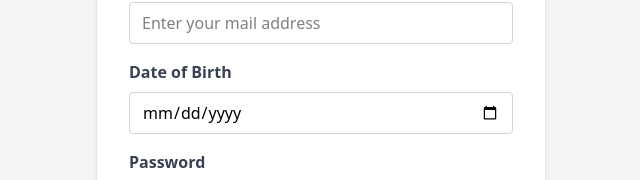
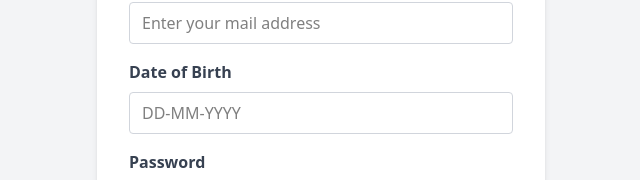
Before and after one commit to vikramkumar311/capstoneProject, a React (Vite) app: page /signup in a window 1280 px wide. Shown: the part 388-568 px from the top of the page, without its empty margins (319-959 px from the left). Built offline with nearby package versions, Linux system fonts and the light colour scheme.

Commit message:
date format

```diff
--- a/src/api/loginAuth.js
+++ b/src/api/loginAuth.js
@@ -1,7 +1,7 @@
 import axios from "axios";
 import { email } from "zod";
 
-const API_URL = "https://reqres.in/api"; // login api
+const API_URL = ""; // paste your login api
 
 export async function loginUser(data, navigate, setServerError, setLoading, setStatus) {
     try {
--- a/src/api/signupAuth.js
+++ b/src/api/signupAuth.js
@@ -2,7 +2,7 @@ import axios from 'axios'
 
 
 // api based url (change according to your backend)
-const API_URL = ""; // signup api
+const API_URL = ""; // paste your signup api
 
 export async function onSubmitSignup(data, navigate) {
     try {
--- a/src/components/forms/SignupForm.jsx
+++ b/src/components/forms/SignupForm.jsx
@@ -159,18 +159,18 @@ const SignupForm = () => {
             Date of Birth
           </label>
           <input
-            type="date"
+            type="text"
             id="dob"
-            placeholder="Enter your Dob"
+            placeholder="DD-MM-YYYY"
             className={`w-full px-3 py-2 border rounded focus:outline-none focus:ring-2 focus:ring-blue-400 ${errors.dob ? 'border-red-500' : 'border-gray-300'
               }`}
             {...register("dob")}
+            pattern="\d{2}-\d{2}-\d{4}"
+            maxLength={10}
+            inputMode="numeric"
           />
           <p className="text-red-500 text-sm mt-1">{errors.dob?.message}</p>
         </div>
-
-
-        {/* Password address */}
         <div className="mb-6">
           <label htmlFor="password" className='form-label'>
             Password
--- a/src/validations/signupSchema.js
+++ b/src/validations/signupSchema.js
@@ -34,7 +34,10 @@ export const signupSchema = z.object({
     .nonempty("Date of Birth is required")
     .refine((val) => {
       if (!val) return true;
-      const selectedDate = new Date(val);
+      // Expecting dob in dd-mm-yyyy format
+      const [day, month, year] = val.split("-");
+      if (!day || !month || !year) return false;
+      const selectedDate = new Date(`${year}-${month}-${day}`);
       const today = new Date();
       selectedDate.setHours(0, 0, 0, 0);
       today.setHours(0, 0, 0, 0);
```
Also changed, not shown: src/routes/ProtectedRoute.jsx (line endings or trailing spaces).
